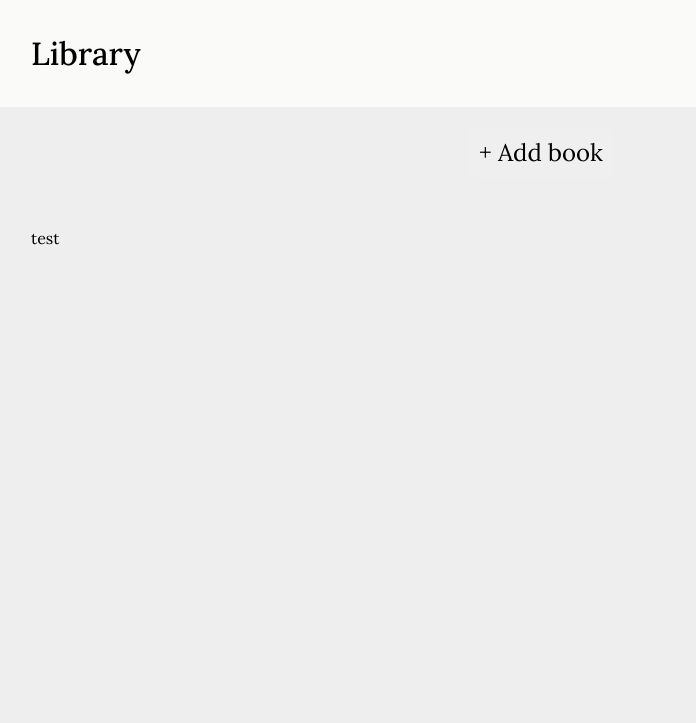
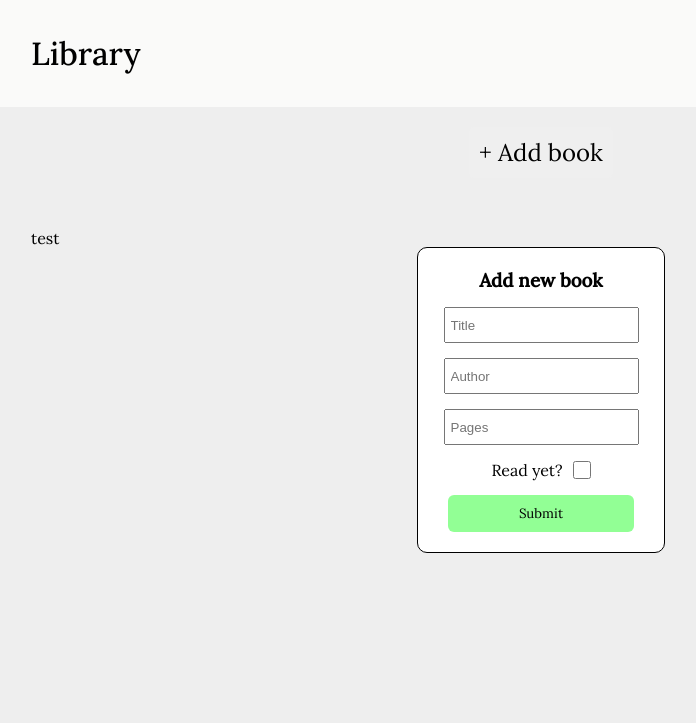
Before and after one commit to SirIsaacNeutron/library, a website: page index.html in a window 1280 px wide. Shown: the top 723 px of the page, without its empty margins (99-795 px from the left). Drawn offline with Linux system fonts and the light colour scheme.

Commit message:
Add basic form

```diff
--- a/index.html
+++ b/index.html
@@ -22,18 +22,17 @@
         <div class="button-area">
             <button data-modal-target="#modal" class="add-button">+ Add book</button>
             <div class="modal" id="modal">
-                <div class="modal-header">
-                    <div class="title">Add new book</div>
-                    <button data-close-button class="close-button">&times;</button>
-                </div>
-                <div class="modal-body">
-                    Lorem ipsum dolor sit amet consectetur adipisicing elit. Eaque obcaecati iste officiis deleniti sapiente
-                    dicta voluptatum possimus itaque aliquam odit in dolorem, illo reiciendis, commodi minima esse unde eius
-                    ex odio vel ut alias. Expedita iure recusandae numquam necessitatibus nihil ab nisi similique incidunt
-                    adipisci asperiores. Porro, deleniti molestias quod cupiditate iure ea sint enim explicabo quam odit
-                    dolor at culpa aperiam aut aliquam eius sit nobis labore nulla dignissimos blanditiis maxime. Fuga hic
-                    eveniet assumenda sint repellat numquam enim.
-                </div>
+                <form class="modal-form">
+                    <h3 class="modal-header">Add new book</h3>
+                    <input type="text" name="title" placeholder="Title" required />
+                    <input type="text" name="author" placeholder="Author" required />
+                    <input type="number" name="pages" placeholder="Pages" required />
+                    <div class="modal-checkbox-area">
+                        <label for="isRead">Read yet?</label>
+                        <input type="checkbox" id="isRead" />
+                    </div>
+                    <button type="submit">Submit</button>
+                </form>
             </div>
         </div>
         <div id="overlay"></div>
--- a/script.js
+++ b/script.js
@@ -1,5 +1,4 @@
 const openModalButton = document.querySelector("[data-modal-target]")
-const closeModalButton = document.querySelector("[data-close-button")
 const overlay = document.getElementById("overlay")
 
 function openModal(modal) {
@@ -19,11 +18,6 @@ openModalButton.addEventListener("click", () => {
     openModal(modal)
 })
 
-closeModalButton.addEventListener("click", () => {
-    const modal = document.getElementById("modal")
-    closeModal(modal)
-})
-
 overlay.addEventListener("click", () => {
     if (overlay.classList.contains("active")) {
         const modal = document.getElementById("modal")
--- a/styles.css
+++ b/styles.css
@@ -3,6 +3,7 @@
     --header-icon-margin: 130px;
     --main-bg-color: #eeeeee;
     --font-color: black;
+    --submit-btn-bg-color: #92ff95;
 }
 
 * {
@@ -56,7 +57,7 @@ header h1 {
     top: 50%;
     left: 50%;
 
-    transform: translate(-50%, -50%) scale(0); /* No display: none; so we can transition */
+    transform: translate(-50%, -50%) scale(1); /* No display: none; so we can transition */
     border: 1px solid black;
     border-radius: 10px;
 
@@ -72,28 +73,56 @@ header h1 {
     transform: translate(-50%, -50%) scale(1);
 }
 
+.modal-form {
+    display: flex;
+    flex-direction: column;
+    align-items: center;
+    gap: 15px;
+
+    padding: 10px 15px;
+}
+
+.modal-form input {
+    width: 100%;
+    outline: none;
+}
+
+.modal-form button {
+    width: 100%;
+    padding: 10px 15px;
+    background-color: var(--submit-btn-bg-color);
+    border: none;
+    border-radius: 6px;
+    transition: all 0.2s ease-in-out;
+}
+
+.modal-form button:hover {
+    filter: brightness(90%);
+}
+
+.modal-form input[type="text"],
+input[type="number"] {
+    height: 2rem;
+    padding-left: 5px;
+}
+
+.modal-checkbox-area {
+    display: flex;
+    align-items: center;
+    justify-content: center;
+
+    gap: 10px;
+}
+
+.modal-checkbox-area input {
+    width: 18px;
+    height: 18px;
+}
+
 .modal-header {
-    padding: 10px 15px;
     display: flex;
     justify-content: space-between;
     align-items: center;
-
-    border-bottom: 1px solid black;
-}
-
-.modal-header .title {
-    font-size: 1.5rem;
-    font-weight: bold;
-}
-
-.modal-header .close-button {
-    cursor: pointer;
-    border: none;
-    outline: none;
-    background: none;
-
-    font-size: 3rem;
-    font-weight: bold;
 }
 
 /* Overlay */
```
